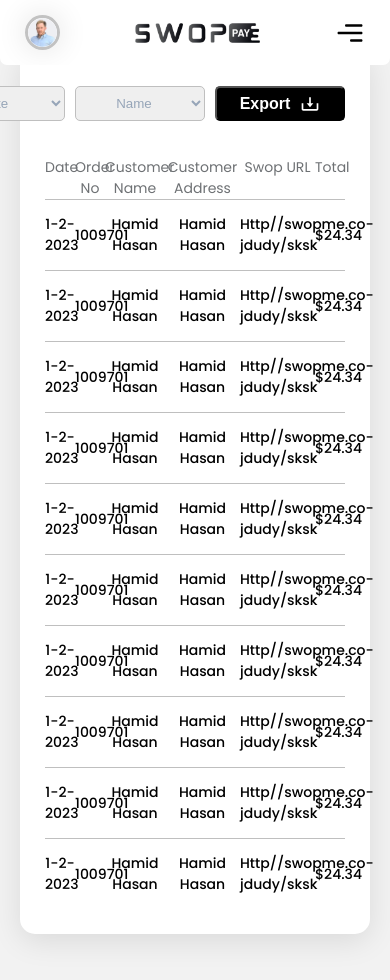
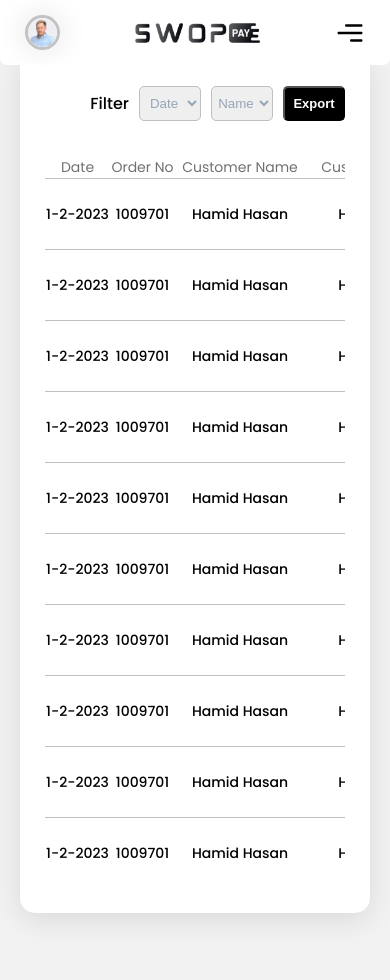
Before and after one commit to AbdullahEsha/swop-pay, a Next.js app: page /coupons in a window 390 px wide. Shown: the top 980 px of the page. Built offline with nearby package versions, Linux system fonts and the light colour scheme.

Commit message:
update responsivness

```diff
--- a/src/styles/globals.css
+++ b/src/styles/globals.css
@@ -272,6 +272,23 @@ body {
   .hide-pc-view {
     display: block;
     font-size: 14px;
+  }
+  .filter select {
+    width: 62px;
+  }
+  .filter button {
+    width: 62px;
+    font-size: 13px;
+  }
+  .filter button svg {
+    display: none;
+  }
+  .table {
+    overflow-x: auto;
+  }
+  .table-head,
+  .table-body {
+    width: 650px;
   }
 }
 /* ====================================== Common CSS End ========================================= */
```
